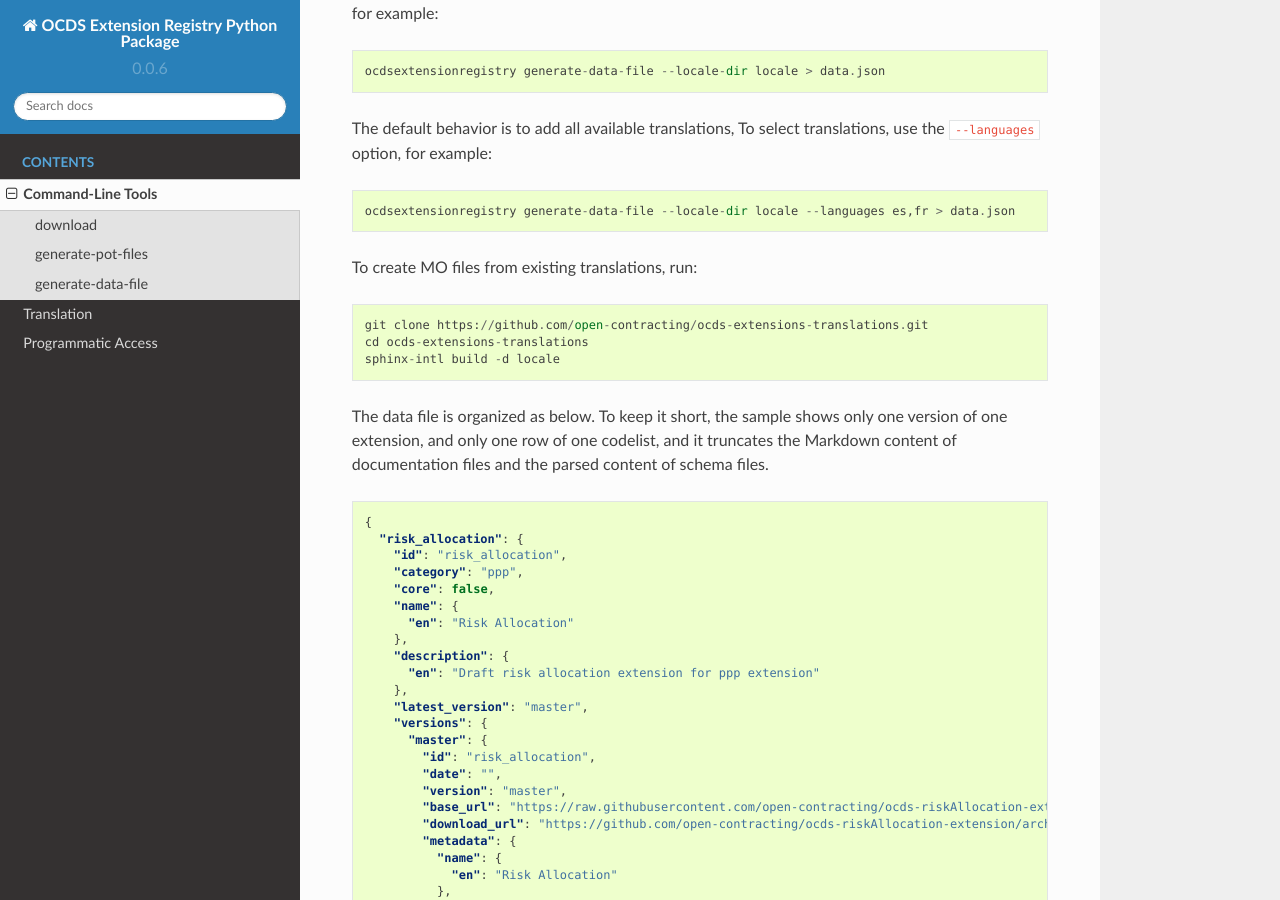
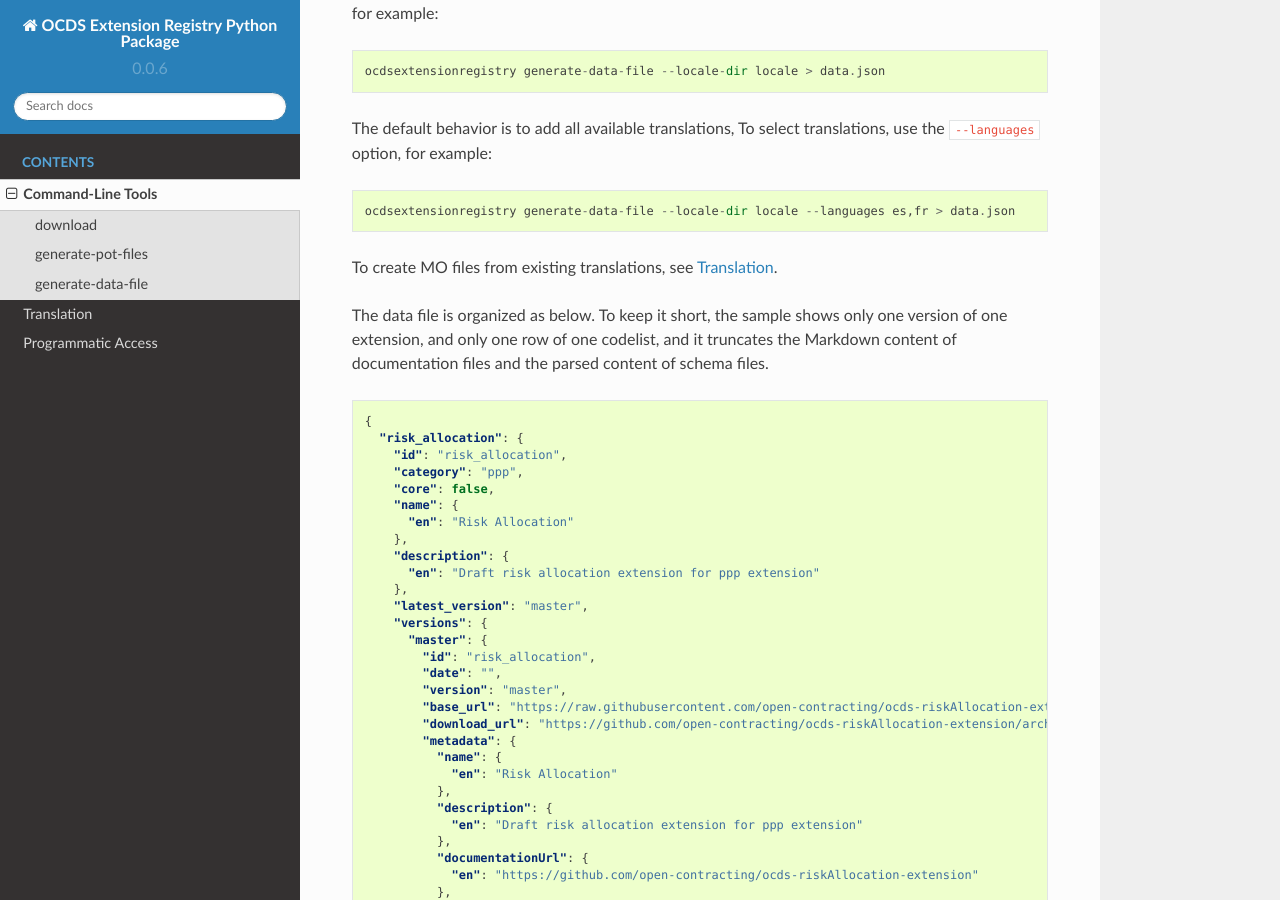
Before and after one commit to open-contracting/extension_registry.py, a Sphinx documentation site: the page built from docs/cli.rst, in a window 1280 px wide and 900 px high, scrolled down 2062 px. Built offline with Sphinx 7.4.7 and the Read the Docs theme 2.0.0, drawn with Linux system fonts in a browser that asks for light colours.

Commit message:
Move translations instructions, fix toc heading

```diff
--- a/docs/cli.rst
+++ b/docs/cli.rst
@@ -76,11 +76,7 @@ The default behavior is to add all available translations, To select translation
 
     ocdsextensionregistry generate-data-file --locale-dir locale --languages es,fr > data.json
 
-To create MO files from existing translations, run::
-
-    git clone https://github.com/open-contracting/ocds-extensions-translations.git
-    cd ocds-extensions-translations
-    sphinx-intl build -d locale
+To create MO files from existing translations, see :doc:`translation`.
 
 The data file is organized as below. To keep it short, the sample shows only one version of one extension, and only one row of one codelist, and it truncates the Markdown content of documentation files and the parsed content of schema files.
 
--- a/docs/library.rst
+++ b/docs/library.rst
@@ -111,9 +111,11 @@ This initializes a profile of OCDS 1.1.3 with two extensions. You can then:
 
 See all details in :doc:`api/profile_builder`.
 
+API documentation
+~~~~~~~~~~~~~~~~~
+
 .. toctree::
    :maxdepth: 2
-   :caption: API documentation
 
    api/extension_registry
    api/extension_version
```
Also changed, not shown: docs/translation.rst (+7 -0 lines).
